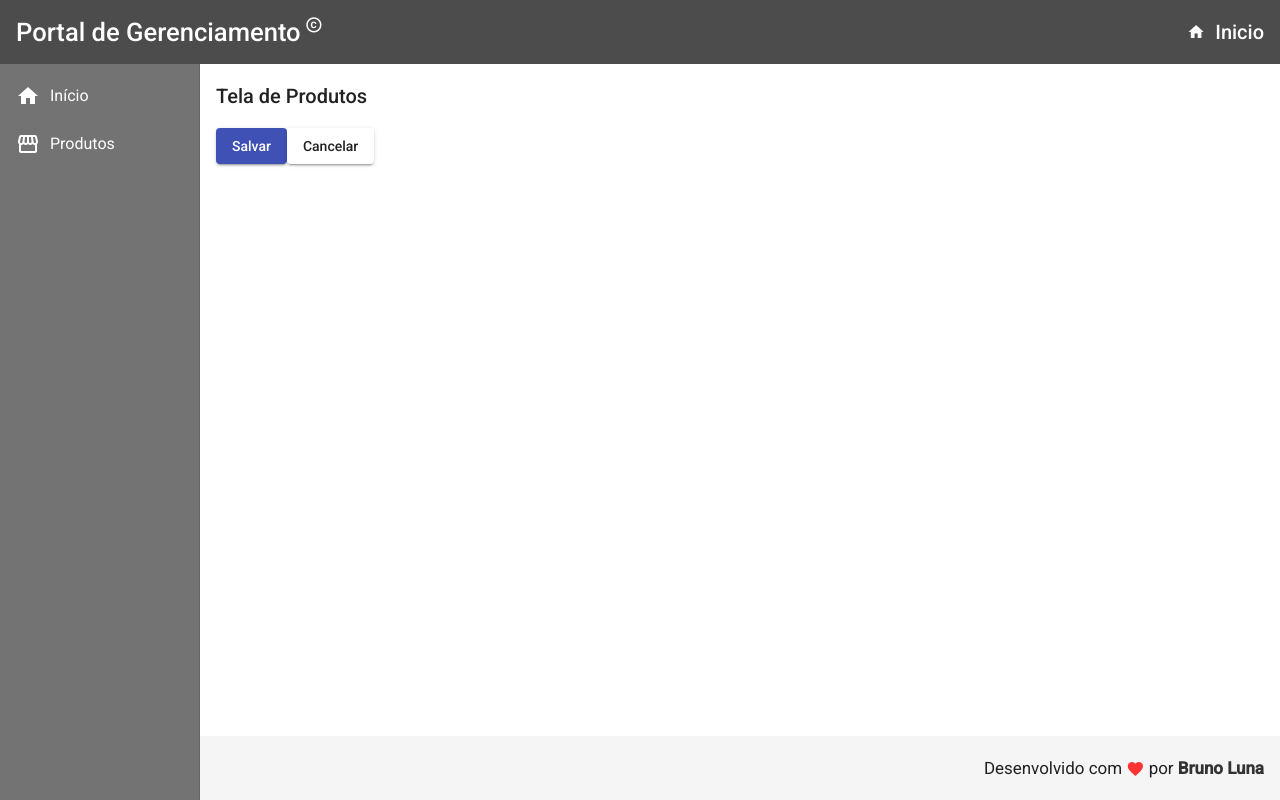
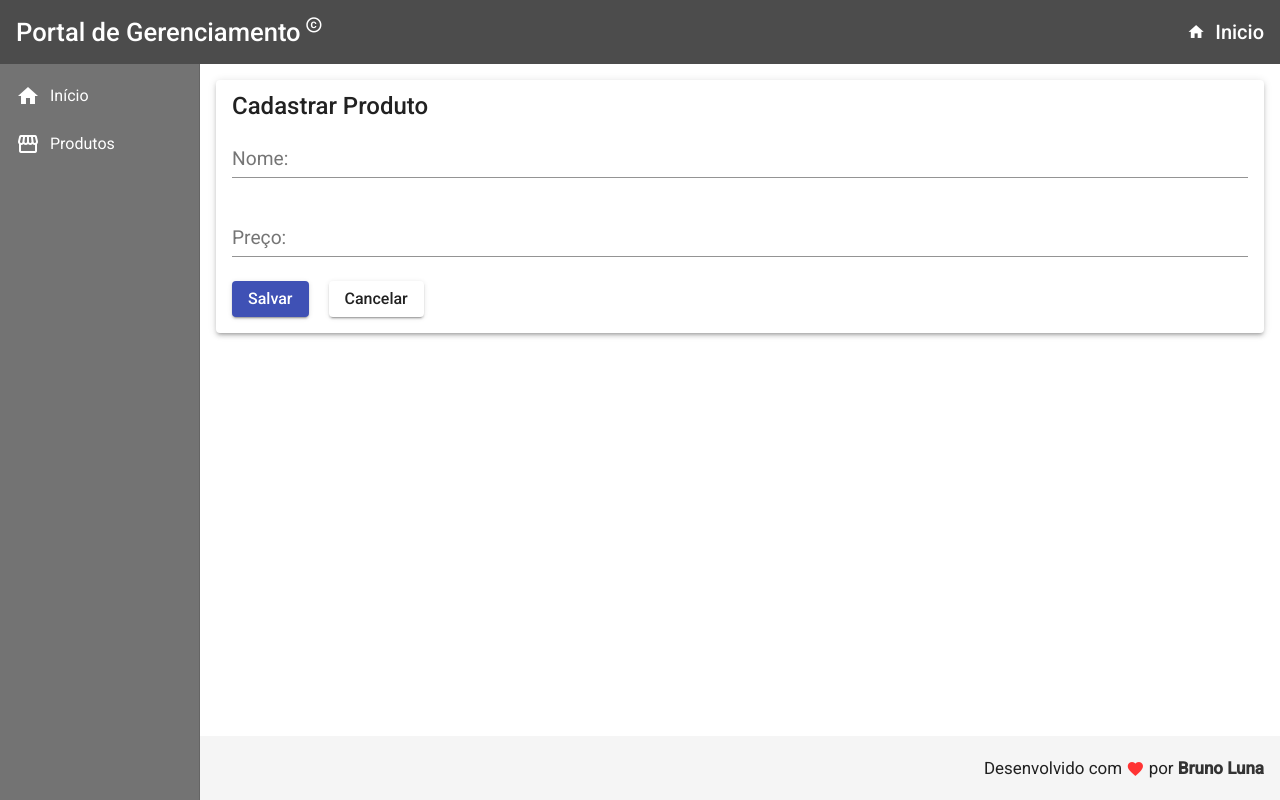
Before and after one commit to Bruno-Luna/angular-essencial, an Angular app in the folder frontend/: page /products/create in a window 1280 px wide. Built offline with nearby package versions, Linux system fonts and the light colour scheme.

Commit message:
[09] - Formulário: Criar Product

```diff
--- a/frontend/src/app/components/product/product-create/product-create.component.css
+++ b/frontend/src/app/components/product/product-create/product-create.component.css
@@ -0,0 +1,14 @@
+form{
+    display: flex;
+    flex-direction: column;
+}
+
+mat-form-field{
+    font-size: 1.2rem;
+}
+
+
+button{
+    margin-right: 20px;
+    font-size: 1rem;
+}
--- a/frontend/src/app/components/product/product-create/product-create.component.html
+++ b/frontend/src/app/components/product/product-create/product-create.component.html
@@ -1,6 +1,14 @@
-<h2>Tela de Produtos</h2>
+<mat-card class="mat-elevation-z3">
+    <mat-card-title>Cadastrar Produto</mat-card-title>
+    <form>
+        <mat-form-field>
+            <input matInput placeholder="Nome:" [(ngModel)]="product.nome" name="nome" size="3rem">
+        </mat-form-field>
+        <mat-form-field>
+            <input matInput placeholder="Preço:" [(ngModel)]="product.valor" name="valor">
+        </mat-form-field>
+    </form>
+    <button mat-raised-button (click)="createProduct()" color="primary">Salvar</button>
 
-
-<button mat-raised-button (click)="createProduct()" color="primary">Salvar</button>
-
-<button mat-raised-button (click)="cancel()" color="danger">Cancelar</button>
+    <button mat-raised-button (click)="cancel()" color="danger">Cancelar</button>
+</mat-card>
```
Also changed, not shown: frontend/src/app/app.module.ts (+8 -1 lines).
